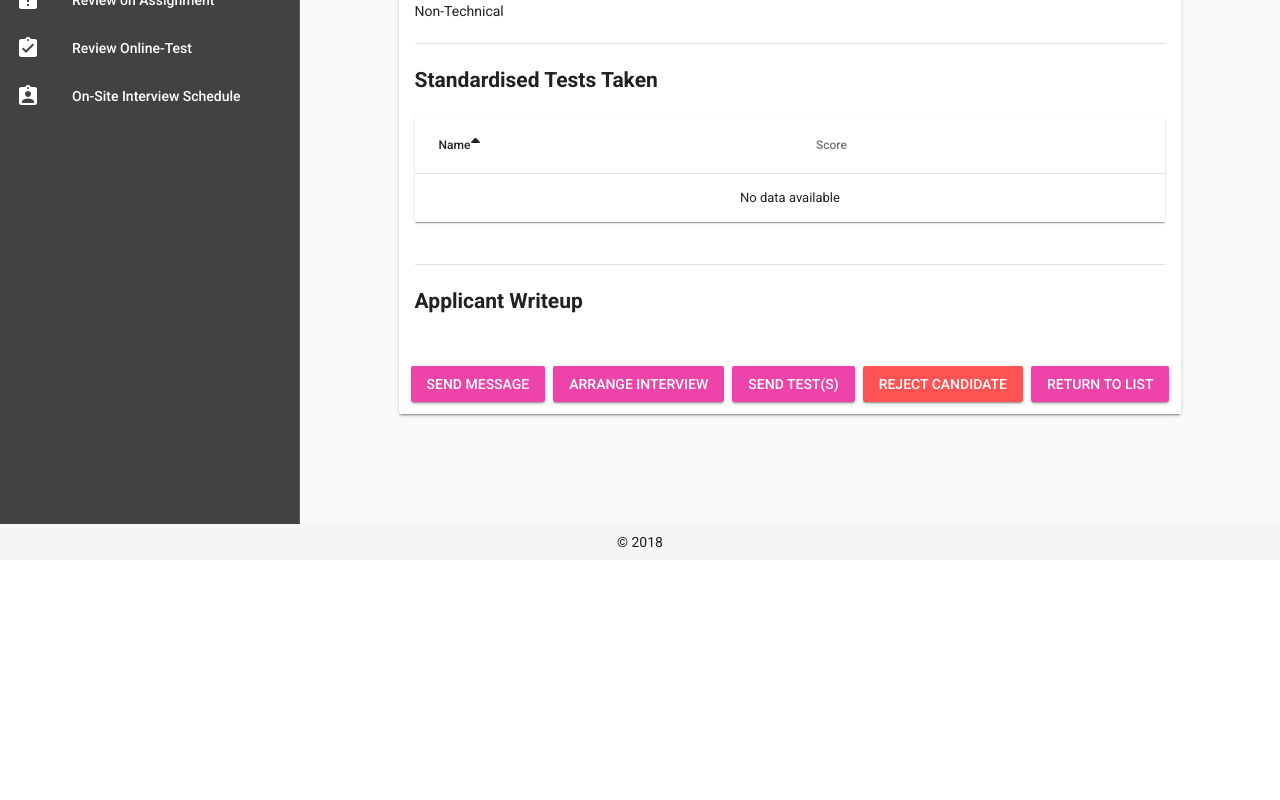
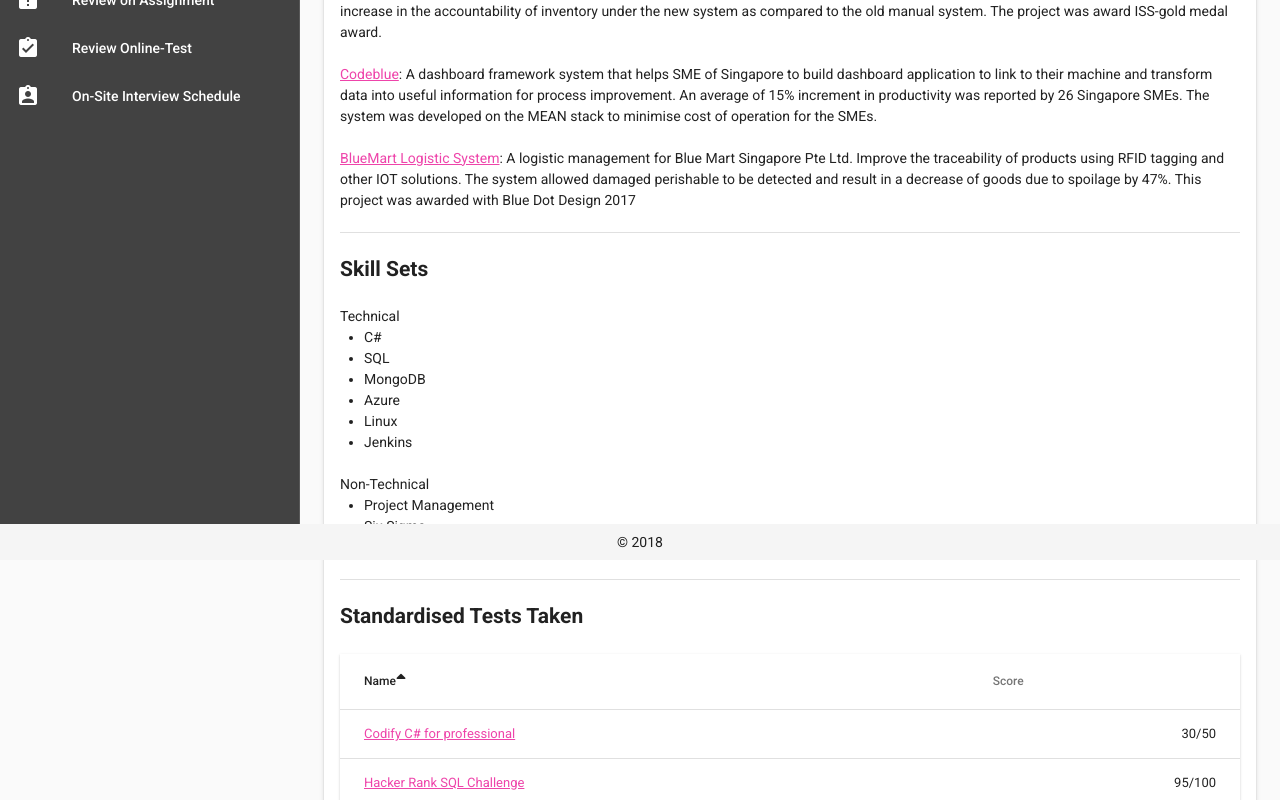
Before and after one commit to douglasleekiathui/wwcode, a Vue app: page /wwcode/jobs/1/1 in a window 1280 px wide. Shown: the part 240-1040 px from the top of the page. Before the commit the page ends 800 px from the top, so only its background shows below. Built offline with nearby package versions, Linux system fonts and the light colour scheme.

Commit message:
applicant

```diff
--- a/src/components/jobs/Applicant.vue
+++ b/src/components/jobs/Applicant.vue
@@ -4,6 +4,15 @@
     <v-card width="">
         <v-card-text>
             <div>Application: {{item.id}}</div>
+            <br>
+            <div><h2>Projects</h2></div>
+            <div v-for="(Projects,i) in item.Projects" :key="i">
+              <br>
+              <a :href="Projects.url">{{Projects.name}}</a>: {{Projects.writeup}}
+              <br>
+            </div>
+            <br>
+            <v-divider></v-divider>
             <br>
             <div><h2>Skill Sets</h2></div>
             <br>
@@ -36,7 +45,11 @@
                 class="elevation-1"
               >
                 <template slot="items" slot-scope="props">
-                  <td>{{ props.item.name }}</td>
+                  <td><a :href="props.item.url">{{ props.item.name }}</a></td>
+                     <!-- <td><v-progress-circular
+      :value="40"
+      color="deep-orange lighten-2"
+    ></v-progress-circular></td> -->
                   <td class="text-xs-right">{{ props.item.score }}</td>
                 </template>
               </v-data-table>
@@ -206,30 +219,32 @@
     }
     },
     mounted(){
-        console.log(this.$route.params.id);
+        console.log(this.$route.params.userId);
         var items =[
             {id:1,
+            Projects:[{name:"Logic University Stationery Stock Inventory System", url:"http://www.LUSSIS.com",writeup:"A stationery inventory system for logic university using C# as backend and MongoDB as database. The inventory system shorten the average processing time from 4 days to 1 days. An accountability assessment also showed a 300% increase in the accountability of inventory under the new system as compared to the old manual system. The project was award ISS-gold medal award."},{name:"Codeblue", url:"http://www.google.com",writeup:"A dashboard framework system that helps SME of Singapore to build dashboard application to link to their machine and transform data into useful information for process improvement. An average of 15% increment in productivity was reported by 26 Singapore SMEs. The system was developed on the MEAN stack to minimise cost of operation for the SMEs."},{name:"BlueMart Logistic System", url:"http://www.bluemart.com",writeup:"A logistic management for Blue Mart Singapore Pte Ltd. Improve the traceability of products using RFID tagging and other IOT solutions. The system allowed damaged perishable to be detected and result in a decrease of goods due to spoilage by 47%. This project was awarded with Blue Dot Design 2017"}],
             TechnicalSkills:["C#", "SQL", "MongoDB", "Azure", "Linux", "Jenkins"],
             OtherSkills:["Project Management", "Six Sigma", "Manufacturing Domain"],
             WriteUp:"Hi, I came across your job posting and find it interesting. I have worked with various projects in the past, feel free to contact me for further discussion of this role.",
-            StandardTest:[{name:"Codify C# for professional", score:"30/50"},{name:"Hacker Rank SQL Challenge", score:"95/100"}]
+            StandardTest:[{name:"Codify C# for professional", url:"http://www.google.com", score:"30/50"},{name:"Hacker Rank SQL Challenge", url:"http://www.hackerrank.com", score:"95/100"}]
             },
             {id:2,
+            Projects:[{name:"Theslos University HR System", url:"http://www.google.com", writeup:"A HR system for Theslos University using Java and spring framework. The average processing time of candidate improved from 14 days to 3 days while satifaction of employees improved by 35%"}, {name:"BoothsWorth Architecture Drawing Application", url:"http://www.google.com", writeup:"A drawing application that integrates AutoCAD with BootsWorth Internal Project Managaement System that provide better monitoring and cost estimation for the company. BootsWorth reported a 300% incremenet of cost estimation accuracy and directors were able to closely monitor projects."}],
             TechnicalSkills:["Java", "HTML", "CSS", "React", "Structs", "Fortran"],
             OtherSkills:["Work Health Safety", "Finance & Banking"],
             WriteUp:"I'm looking for opportunity to work in TechTech Pte Ltd, have experience working with teams of various capability. I have written a few open source technologies that have more than 100 000 users per month. Feel free to contact me for further discussion.",
-            StandardTest:[{name:"Codify Java for professional", score:"42/50"},{name:"Hacker Rank SQL Challenge", score:"85/100"}]
+            StandardTest:[{name:"Codify Java for professional", url:"http://www.codify.com", score:"42/50", number:"84"},{name:"Hacker Rank SQL Challenge", url:"http://www.hackerank.com", score:"85/100", number:"30"}]
             }
         ];
         items.forEach(data => {
-            if(data.id == this.$route.params.id){
+            if(data.id == this.$route.params.userId){
                 this.item = data;
             }
         });
     },
     methods:{
         returnApplicationList(){
-                    this.$router.push('/');
+                    this.$router.push('/jobs/1');
         }
     }
 }
```
